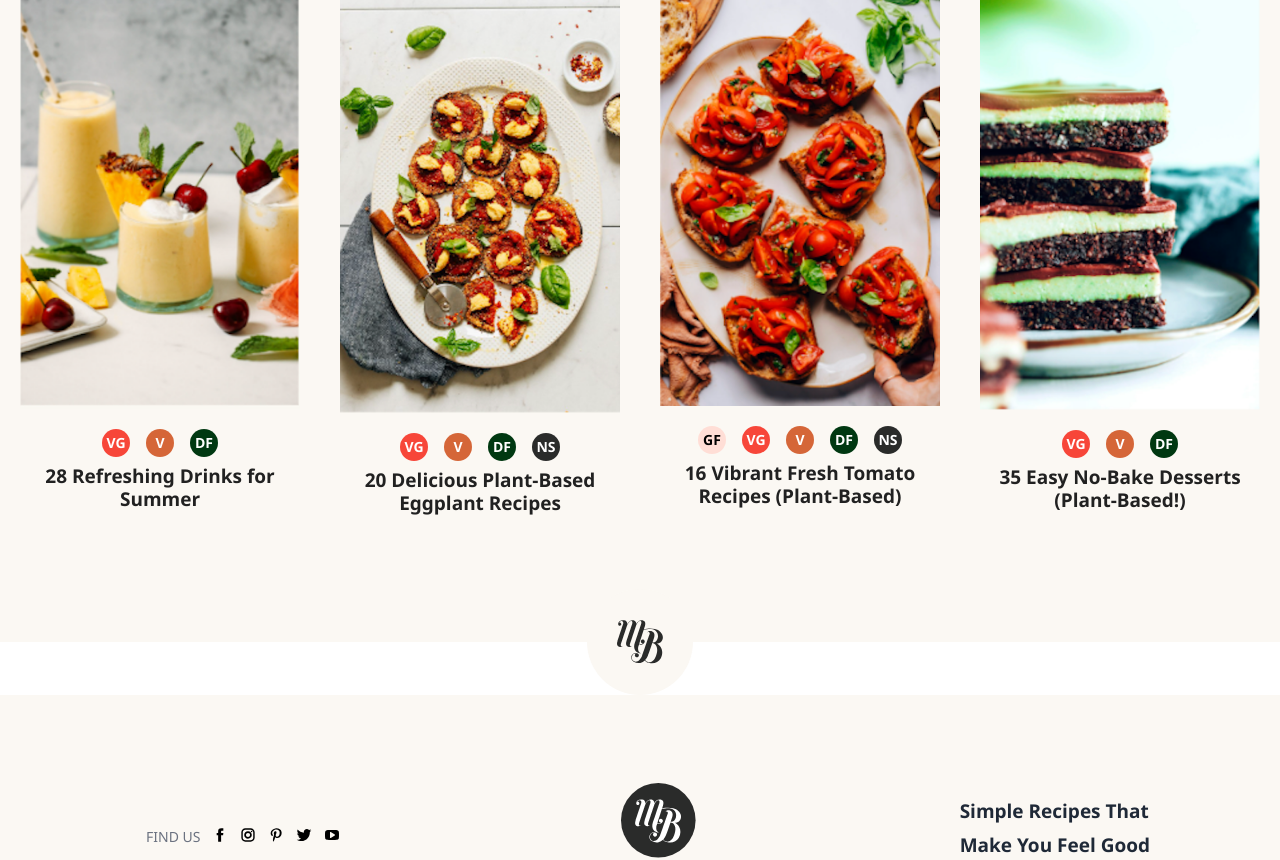
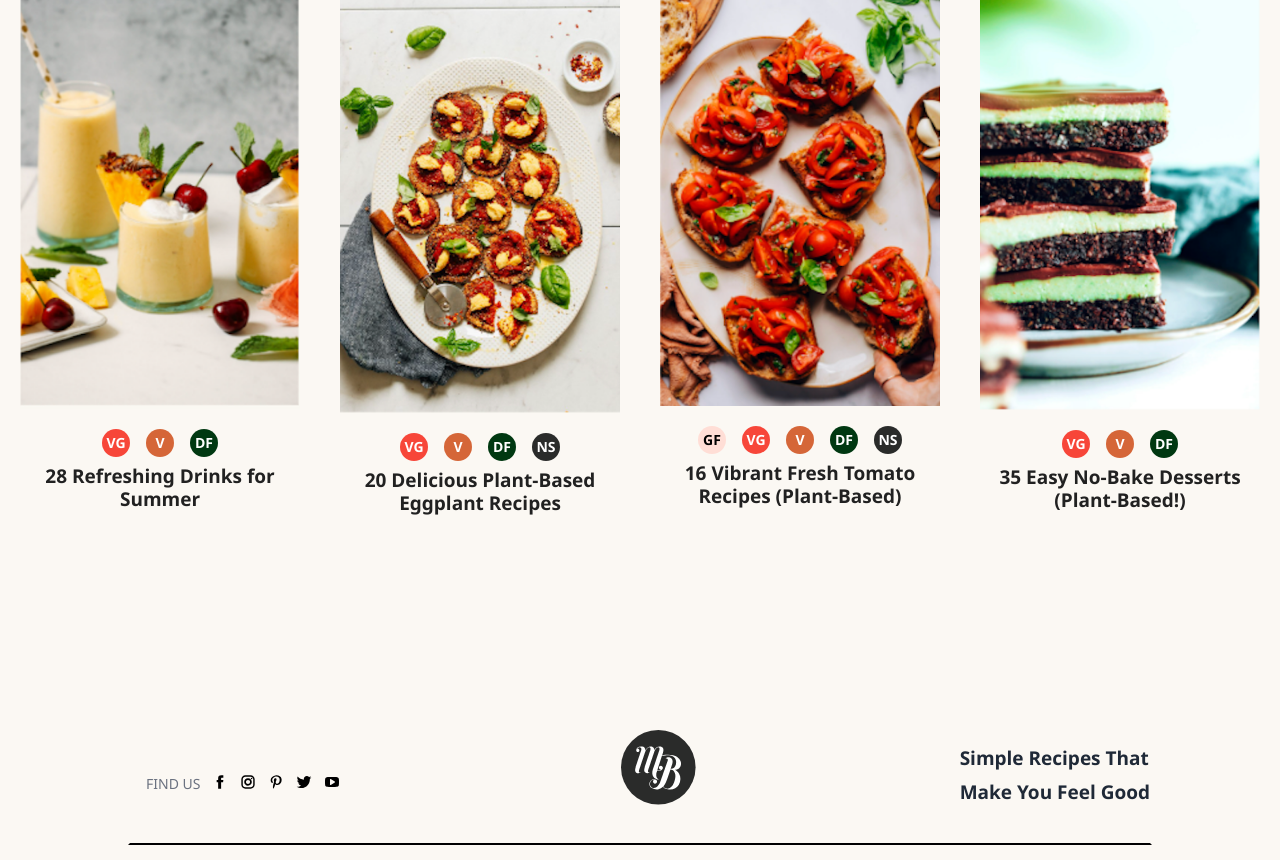
Before and after one commit to chingu-voyages/v40-toucans-team-01, a React (Vite) app: page / in a window 1280 px wide. Shown: the part 6191-7051 px from the top of the page. Built offline with nearby package versions, Linux system fonts and the light colour scheme; a web font is replaced by a local one; what @savvywombat/tailwindcss-grid-areas, tw-elements would draw is missing.

Commit message:
remove bottom logo and remove margin

```diff
--- a/src/components/ReaderFavorites.jsx
+++ b/src/components/ReaderFavorites.jsx
@@ -2,16 +2,13 @@ import RecipeCard from '../components/RecipeCard';
 
 export default function ReaderFavorites() {
   return (
-    <div
-      data-class="mega"
-      className="bg-[#FBF8F3] relative mb-[53px] md:py-[60px]"
-    >
+    <div data-class="mega" className="bg-[#FBF8F3] relative md:py-[60px]">
       <div data-class="wrap" className="max-w-[1200px] px-[16px] mx-auto">
         <div
           data-class="mega-inner"
           className="grid grid-areas-layout grid-cols-layout gap-x-16"
         >
-          <span
+          {/* <span
             data-class="mega__brandmark-container"
             className="flex justify-center items-center bg-[#FBF8F3] h-[106px] w-[106px] rounded-[50%] absolute bottom-[-53px] right-[calc(50%_-_53px)]"
           >
@@ -19,7 +16,7 @@ export default function ReaderFavorites() {
               data-class="mega__brandmark"
               className="bg-[url('/src/assets/brandmark.svg')] bg-contain bg-center bg-no-repeat block w-[47px] h-[44px]"
             ></span>
-          </span>
+          </span> */}
           <form
             role="search"
             method="get"
```
